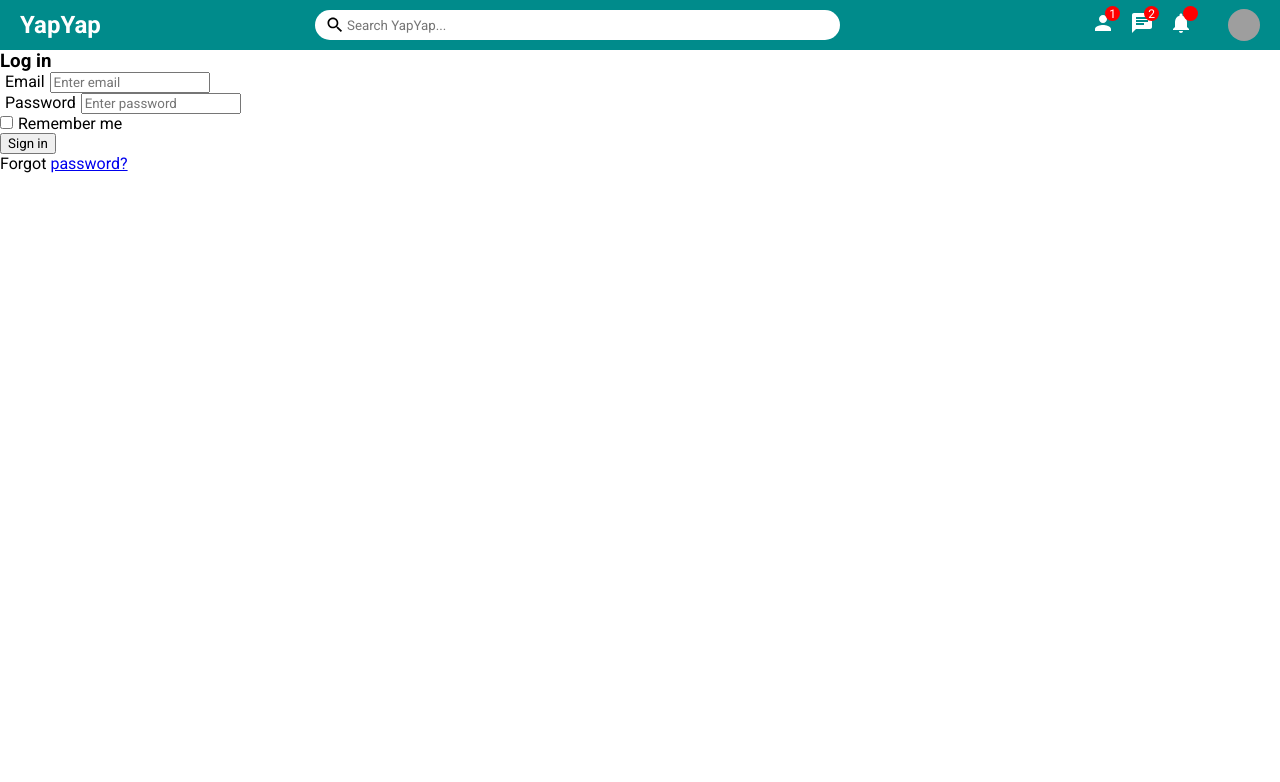
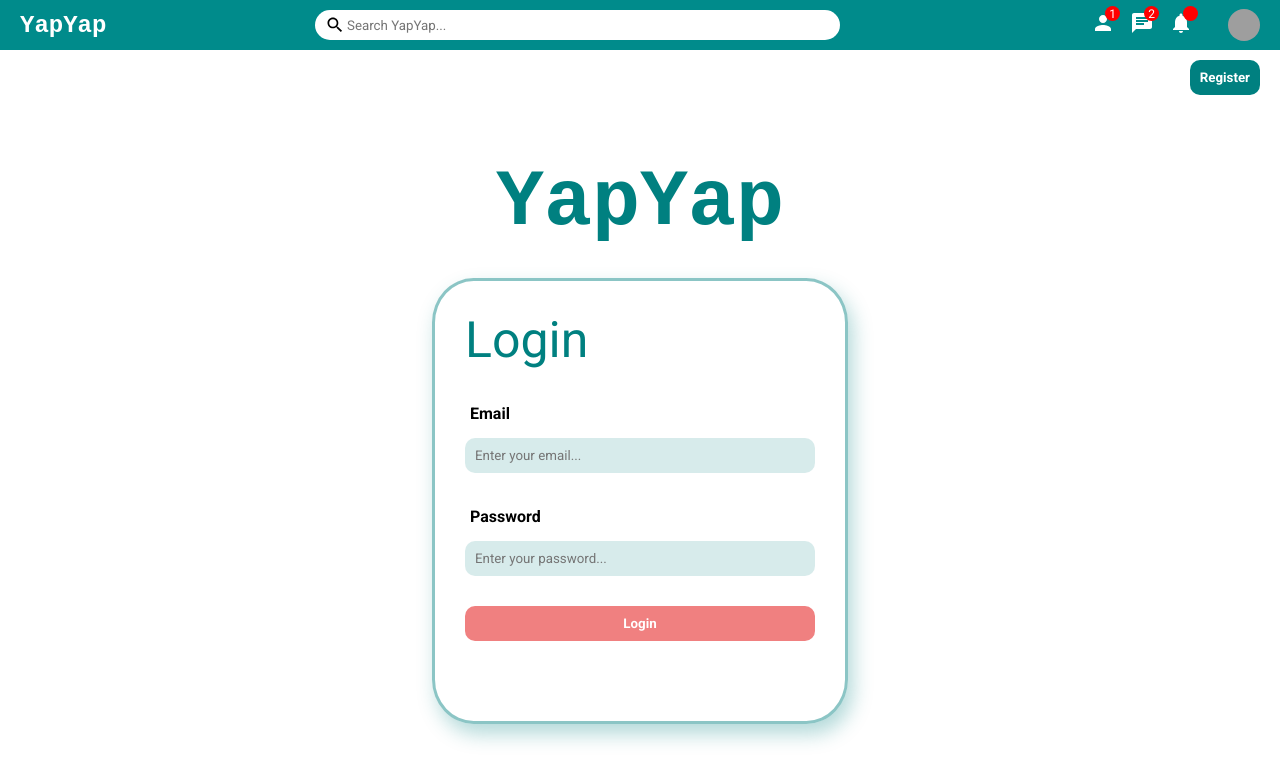
Before and after one commit to Pranotisavadi/yapyapchat, a React (Create React App) app in the folder client/: page / in a window 1280 px wide. Shown: the top 782 px of the page. Built offline with nearby package versions, Linux system fonts and the light colour scheme; no server answers; grey boxes are pictures that could not be loaded.

Commit message:
styled login page and yapyap animation

```diff
--- a/client/src/App.css
+++ b/client/src/App.css
@@ -54,3 +54,101 @@ label {
 #dark .chatOnlineName {
   color: white;
 }
+
+/* this is for login page */
+
+.login {
+  height: calc(100vh - 50px);
+  display: flex;
+  flex-direction: column;
+  align-items: center;
+  justify-content: center;
+  background: linear-gradient(
+      rgba(255, 255, 255, 0.5),
+      rgba(255, 255, 255, 0.5)
+    );
+  background-size: cover;
+}
+
+.loginContainer{
+  border: 3px solid rgba(0, 128, 128, 0.454);
+  padding: 30px;
+  width: 350px;
+  height: 380px;
+  border-radius: 10%;
+  box-shadow: 5px 10px 20px rgba(0, 128, 128, 0.302);
+}
+
+.loginTitle {
+  font-size: 50px;
+  color: teal;
+}
+
+.loginForm {
+  margin-top: 20px;
+  display: flex;
+  flex-direction: column;
+}
+
+.loginForm > label {
+  margin: 10px 0;
+}
+
+.loginInput {
+  padding: 10px;
+  background-color:rgba(0, 128, 128, 0.155);
+  border: none;
+  border-radius: 10px;
+}
+
+.loginInput:focus {
+  outline: none;
+}
+
+.loginButton {
+  margin-top: 30px;
+  cursor: pointer;
+  background-color: lightcoral;
+  color: white;
+  padding: 10px;
+  border: none;
+  border-radius: 10px;
+  text-align: center;
+}
+
+.loginRegisterButton {
+  position: absolute;
+  top: 60px;
+  right: 20px;
+  background-color: teal;
+  cursor: pointer;
+  padding: 10px;
+  border: none;
+  color: white;
+  border-radius: 10px;
+}
+
+h1{
+  color: teal;
+  font-family:'Courier New', Courier, monospace;
+  padding: 30px;
+  font-size: 80px;
+  position: relative;
+  animation: text 3s 1;
+
+}
+
+@keyframes text {
+  0%{
+    color: lightcoral;
+    margin-bottom: -30px;
+  }
+  30% {
+    letter-spacing: 25px;
+    margin-bottom: -30px;
+  }
+  85%{
+    letter-spacing: 8px;
+    margin-bottom: -30px;
+  }
+}
--- a/client/src/components/navbar/navbar.css
+++ b/client/src/components/navbar/navbar.css
@@ -19,6 +19,8 @@
     font-weight: bold;
     color: white;
     cursor: pointer;
+    font-family:'Courier New', Courier, monospace;
+
   }
 
   .topbarCenter {
--- a/client/src/pages/Login.js
+++ b/client/src/pages/Login.js
@@ -1,28 +1,23 @@
-import React from 'react'
+import React from 'react';
+import '../App.css';
+
 
 function Login() {
     return (
-        <form>
-            <h3>Log in</h3>
-            <div className="form-group">
-                <label>Email</label>
-                <input type="email" className="form-control" placeholder="Enter email" />
-            </div>
-            <div className="form-group">
-                <label>Password</label>
-                <input type="password" className="form-control" placeholder="Enter password" />
-            </div>
-            <div className="form-group">
-                <div className="custom-control custom-checkbox">
-                    <input type="checkbox" className="custom-control-input" id="customCheck1" />
-                    <label className="custom-control-label" htmlFor="customCheck1">Remember me</label>
-                </div>
-            </div>
-            <button type="submit" className="btn btn-dark btn-lg btn-block">Sign in</button>
-            <p className="forgot-password text-right">
-                Forgot <a href="/">password?</a>
-            </p>
-        </form>
+        <div className="login">
+            <h1>YapYap</h1>
+            <div className='loginContainer'>
+      <span className="loginTitle">Login</span>
+      <form className="loginForm">
+        <label><b>Email</b></label>
+        <input className="loginInput" type="text" placeholder="Enter your email..." /><br/>
+        <label><b>Password</b></label>
+        <input className="loginInput" type="password" placeholder="Enter your password..." />
+        <button className="loginButton"><b>Login</b></button>
+      </form>
+        <button className="loginRegisterButton"><b>Register</b></button>
+        </div>
+    </div>
     )
 }
 
```
